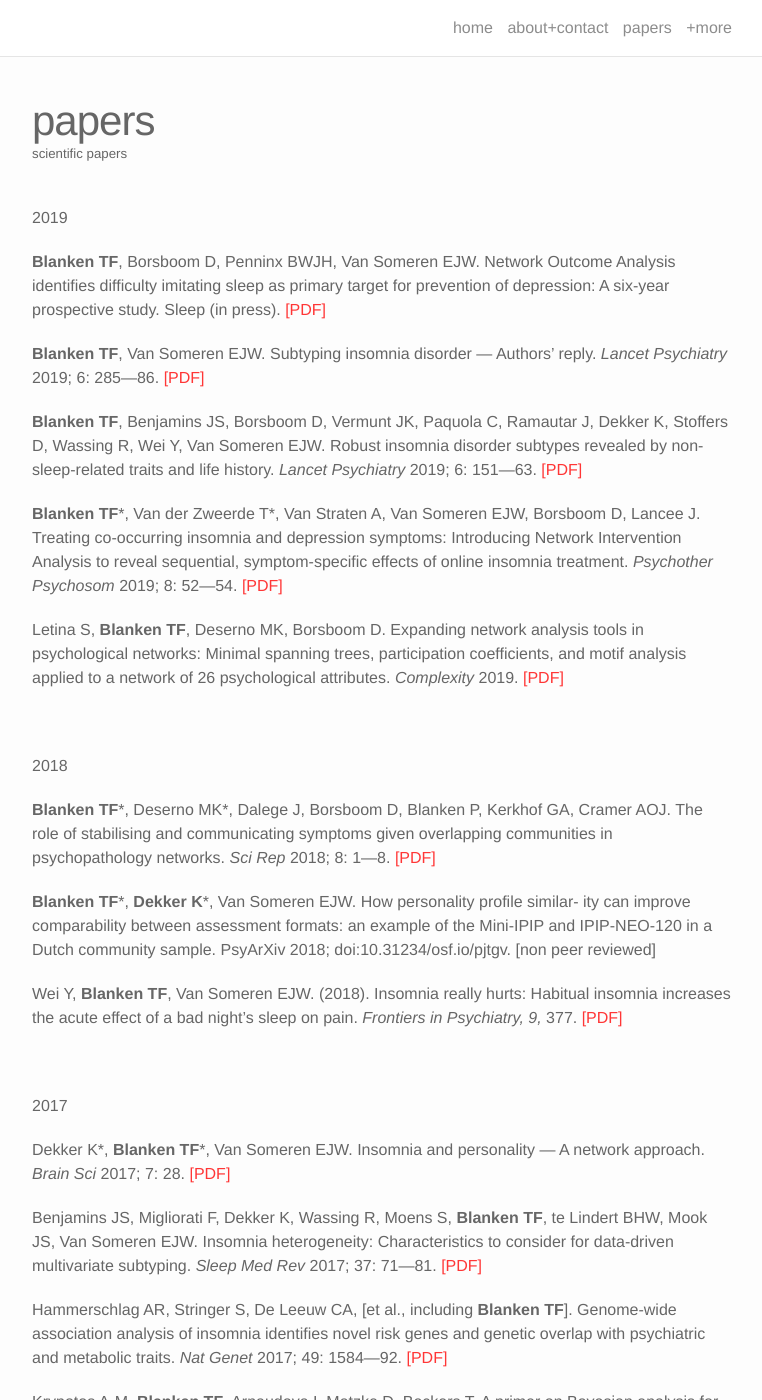
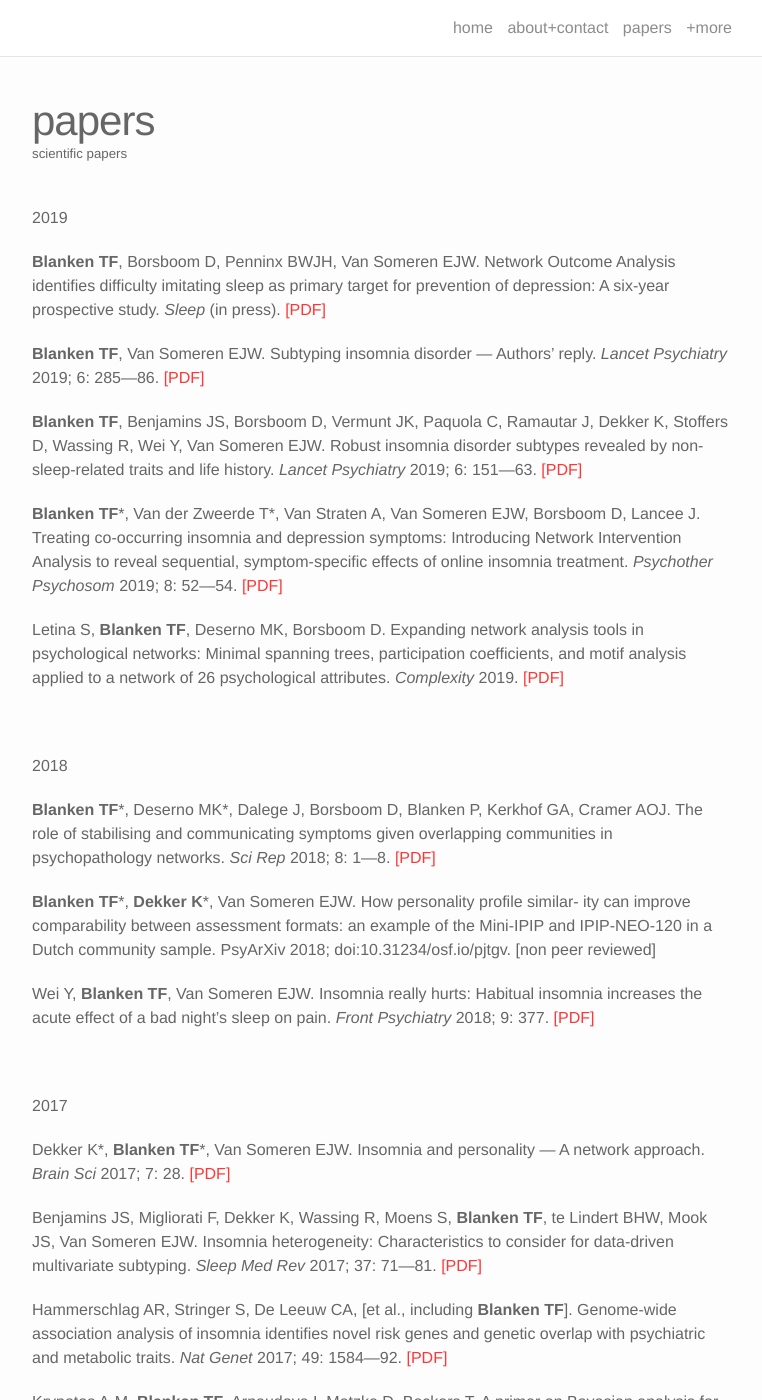
Before and after one commit to tfblanken/tfblanken.github.io, a Jekyll site: the page built from papers.md, in a window 1280 px wide and 1400 px high. Shown: the whole window, without its empty margins (258-1020 px from the left). Built offline with Jekyll 4.4.1, drawn with Linux system fonts in a browser that asks for light colours; nearby versions of some CDN libraries.

Commit message:
Update papers.md

```diff
--- a/papers.md
+++ b/papers.md
@@ -7,7 +7,7 @@ description: scientific papers
 
 2019
 
-**Blanken TF**, Borsboom D, Penninx BWJH, Van Someren EJW. Network Outcome Analysis identifies difficulty imitating sleep as primary target for prevention of depression: A six-year prospective study. Sleep (in press). <a href="https://academic.oup.com/sleep/advance-article/doi/10.1093/sleep/zsz288/5650354" target="blank">[PDF]</a>
+**Blanken TF**, Borsboom D, Penninx BWJH, Van Someren EJW. Network Outcome Analysis identifies difficulty imitating sleep as primary target for prevention of depression: A six-year prospective study. *Sleep* (in press). <a href="https://academic.oup.com/sleep/advance-article/doi/10.1093/sleep/zsz288/5650354" target="blank">[PDF]</a>
 
 **Blanken TF**, Van Someren EJW. Subtyping insomnia disorder — Authors’ reply. *Lancet Psychiatry*  2019; 6: 285—86. <a href="https://www.thelancet.com/pdfs/journals/lanpsy/PIIS2215-0366(19)30079-3.pdf" target="blank">[PDF]</a>
 
@@ -25,7 +25,7 @@ Letina S, **Blanken TF**, Deserno MK, Borsboom D. Expanding network analysis too
 
 **Blanken TF**\*, **Dekker K**\*, Van Someren EJW. How personality profile similar- ity can improve comparability between assessment formats: an example of the Mini-IPIP and IPIP-NEO-120 in a Dutch community sample. PsyArXiv 2018; doi:10.31234/osf.io/pjtgv. [non peer reviewed]
 
-Wei Y, **Blanken TF**, Van Someren EJW. (2018). Insomnia really hurts: Habitual insomnia increases the acute effect of a bad night’s sleep on pain. *Frontiers in Psychiatry, 9,* 377. <a href="https://www.ncbi.nlm.nih.gov/pmc/articles/PMC6121188/" target="blank">[PDF]</a>
+Wei Y, **Blanken TF**, Van Someren EJW. Insomnia really hurts: Habitual insomnia increases the acute effect of a bad night’s sleep on pain. *Front Psychiatry* 2018; 9: 377. <a href="https://www.ncbi.nlm.nih.gov/pmc/articles/PMC6121188/" target="blank">[PDF]</a>
 
 <br/>
 
```
